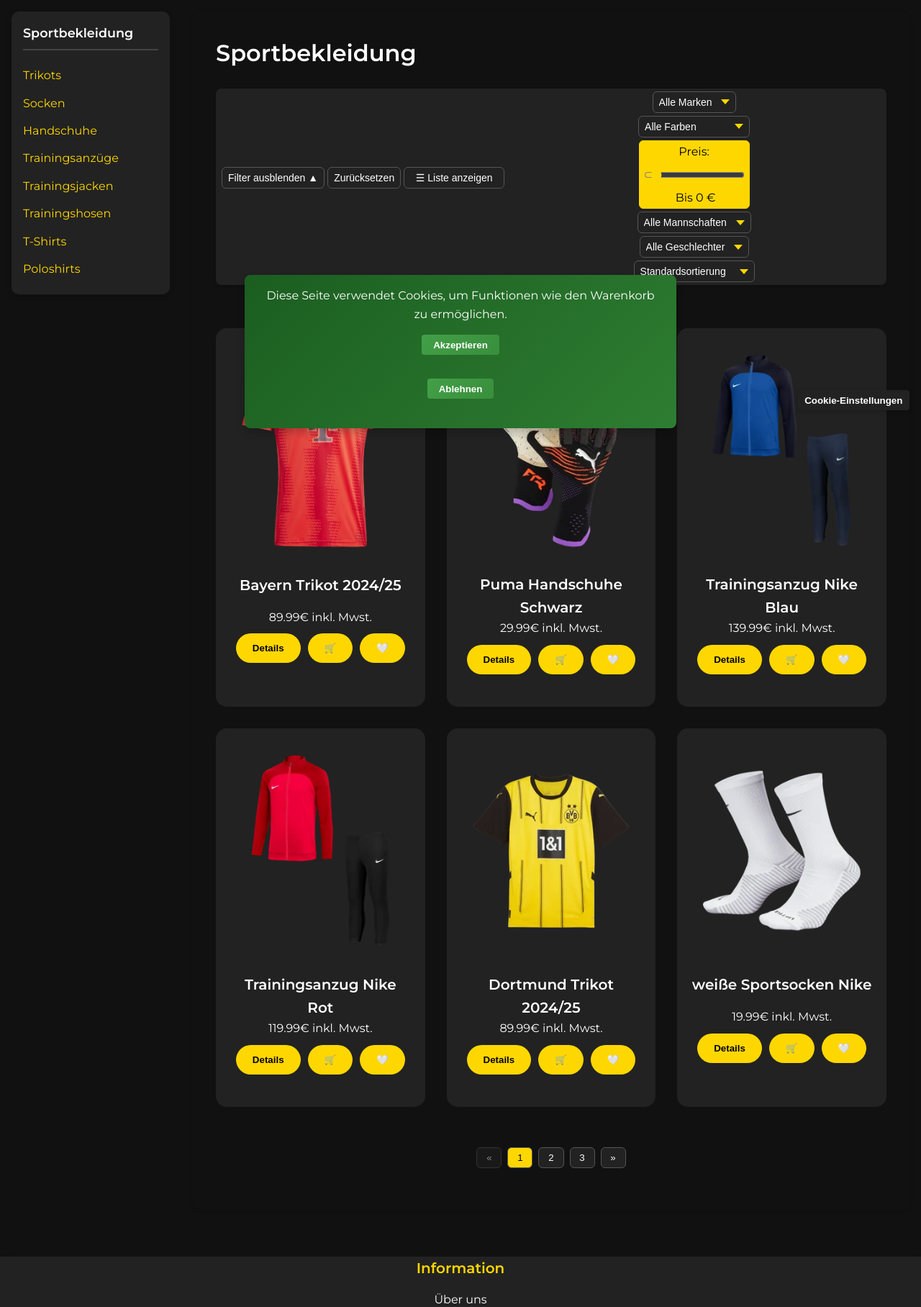
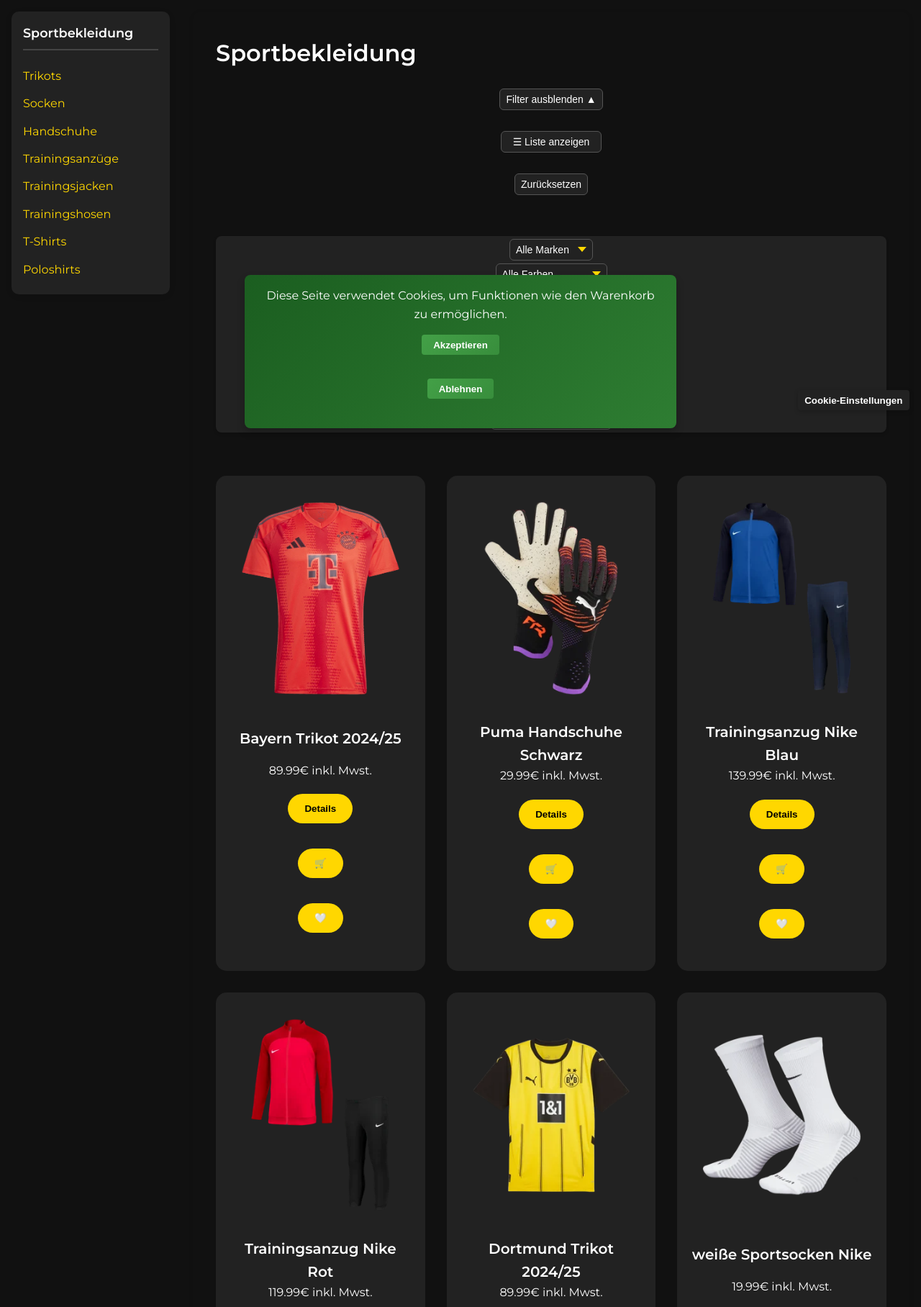
Before and after one commit to mohamed-1903/sport_aktuel, a PHP site: page /index.php?page=product&action=list&category=Sportbekleidung in a window 1280 px wide. Shown: the part 189-2005 px from the top of the page at 72% size. Run offline with PHP 8.4, Linux system fonts and the light colour scheme; data comes from the database, SQL or seed files in the repository; data that the repository does not hold is empty.

Commit message:
Refine list layout and filter controls

```diff
--- a/css/extras.css
+++ b/css/extras.css
@@ -28,9 +28,16 @@
 }
 
 
+.filter-tools {
+  display: flex;
+  gap: 0.25rem;
+  margin-bottom: 0.5rem;
+  align-items: center;
+}
+
 .filterbar {
   display: flex;
-  flex-wrap: wrap;
+  flex-wrap: nowrap;
   align-items: center;
   gap: 0.25rem;
   margin-bottom: 1rem;
@@ -38,6 +45,7 @@
   padding: 0.25rem 0.5rem;
   border-radius: 8px;
   box-shadow: 0 2px 4px rgba(0, 0, 0, 0.2);
+  overflow-x: auto;
 }
 
 .filterbar.hidden {
@@ -60,8 +68,8 @@
 }
 
 .filterbar select,
-.filterbar button,
-.filterbar input[type="range"] {
+.filterbar input[type="range"],
+.filter-tools button {
   border: 1px solid #555;
   border-radius: 6px;
   background-color: var(--card-bg);
@@ -92,7 +100,8 @@
   color: #000;
 }
 
-.filterbar button:hover {
+.filterbar button:hover,
+.filter-tools button:hover {
   background-color: var(--accent-color);
   color: #000;
 }
@@ -149,7 +158,7 @@
 }
 
 /* Kartenansicht für Produkte im Grid */
-.einzelprodukt-grid .produkt-wrapper {
+.einzelprodukt-grid .einzelprodukt {
   display: flex;
   flex-direction: column;
   justify-content: space-between;
@@ -1301,12 +1310,6 @@ body:not(.light-mode) .error {
   border-radius: 10px;
 }
 
-.einzelprodukt-list .produkt-wrapper {
-  display: flex;
-  flex-direction: column;
-  align-items: center;
-  gap: 10px;
-}
 
 .einzelprodukt-list .image-wrapper {
   flex: 0 0 150px;
--- a/view/product/productListView.php
+++ b/view/product/productListView.php
@@ -22,12 +22,14 @@
 
   <main class="main-content">
     <h1><?= htmlspecialchars($displayTitle) ?></h1>
-    <section class="filterbar">
+    <div class="filter-tools">
       <button type="button" class="filter-toggle" onclick="toggleFilterBar()">
         Filter ausblenden ▲
       </button>
+      <button type="button" class="layout-toggle" onclick="toggleLayout()">☰ Liste anzeigen</button>
       <button type="button" class="reset-filter" onclick="resetFilter()">Zurücksetzen</button>
-      <button type="button" class="layout-toggle" onclick="toggleLayout()">☰ Liste anzeigen</button>
+    </div>
+    <section class="filterbar">
       <div class="filter-controls">
       <select id="filter-marke" onchange="applyFilter()">
         <option value="">Alle Marken</option>
@@ -90,13 +92,12 @@
             data-mannschaft="<?= $mannschaft ?>"
             data-geschlecht="<?= htmlspecialchars($geschlecht) ?>">
 
-            <section class="produkt-wrapper">
-              <section class="image-wrapper">
+            <div class="image-wrapper">
               <img src="<?= htmlspecialchars($produkt["image_main"] ?? "") ?>"
                    alt="<?= htmlspecialchars($produkt["name"]) ?>">
-              </section>
+            </div>
 
-              <section class="produkt-info">
+            <div class="produkt-info">
               <h3><?= htmlspecialchars($produkt["name"]) ?></h3>
               <p><?= htmlspecialchars($produkt["price"]) ?>€
                 <span>inkl. Mwst.</span>
@@ -105,7 +106,7 @@
                 <?php endif; ?>
               </p>
 
-                <section class="button-row" data-iid="<?= (int)$produkt["iid"] ?>">
+              <div class="button-row" data-iid="<?= (int)$produkt["iid"] ?>">
                 <a href="index.php?page=product&action=detail&id=<?= (int)$produkt["iid"] ?>">
                   <button>Details</button>
                 </a>
@@ -125,10 +126,8 @@
                         data-image="<?= htmlspecialchars($produkt["image_main"] ?? "") ?>">
                   🤍
                 </button>
-                </section>
-
-              </section>
-            </section>
+              </div>
+            </div>
           </li>
         <?php endforeach; ?>
       <?php endif; ?>
```
Lines whose indentation alone changed are shown as unchanged.
